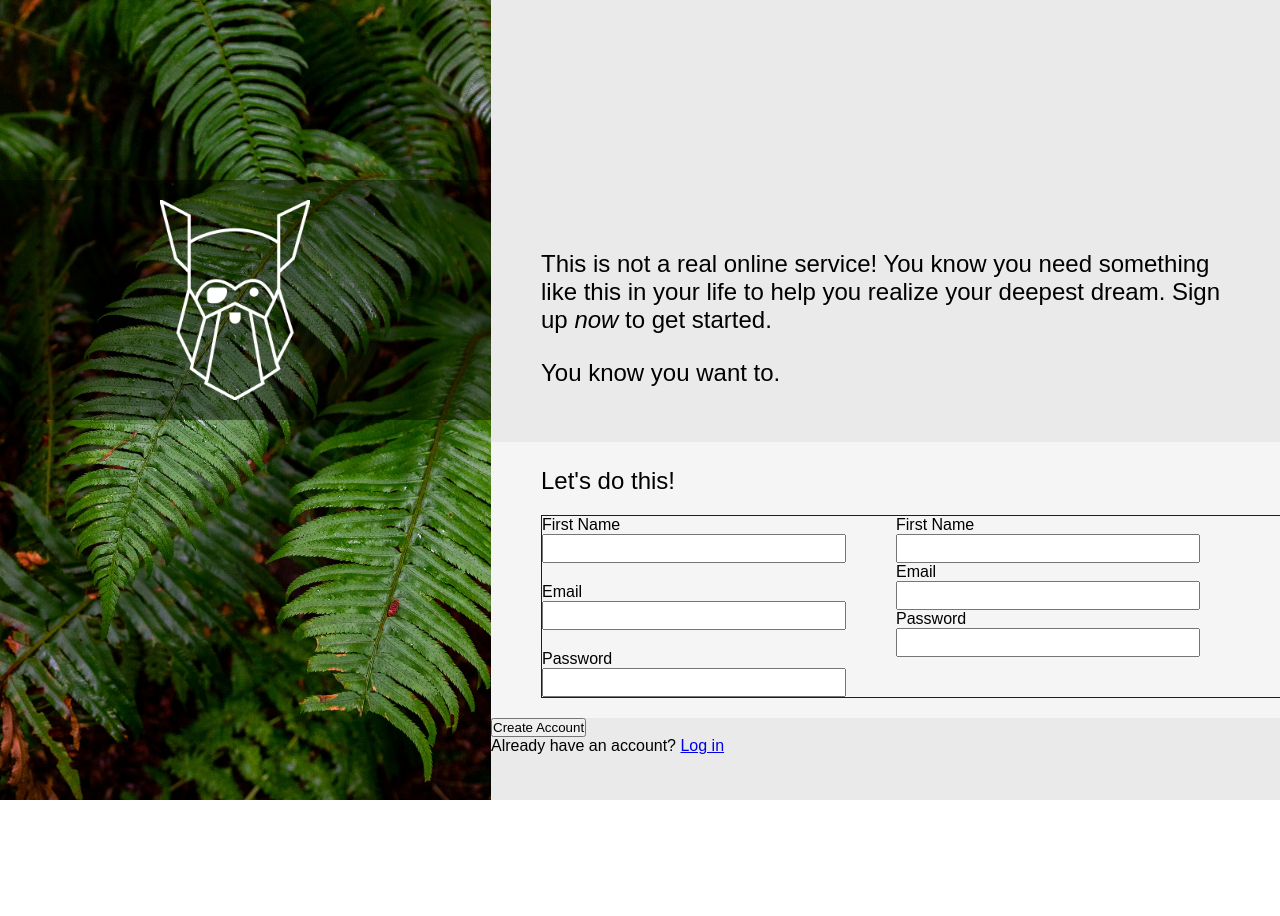
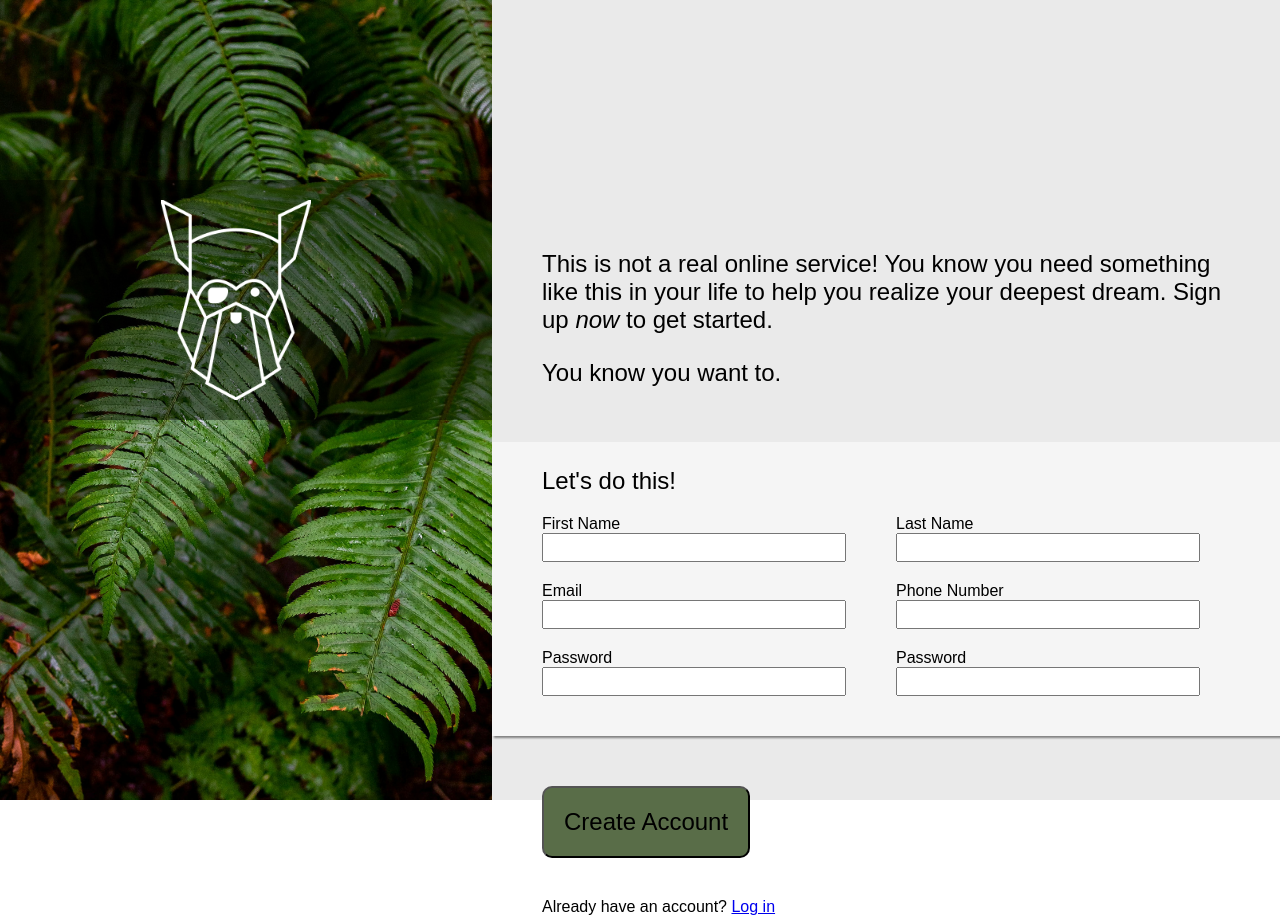
Before and after one commit to ForkFiesta/sign-up-form, a plain HTML site: page index.html in a window 1280 px wide. Shown: the top 916 px of the page. Before the commit the page ends 800 px from the top, so only its background shows below. Drawn offline with Linux system fonts and the light colour scheme.

Commit message:
Complete styling for page

```diff
--- a/index.html
+++ b/index.html
@@ -58,33 +58,35 @@
                     </div>
                     <div class="right-form">
                         <div class="last-name">
-                            <p>First Name</p>
+                            <p>Last Name</p>
                             <label for="lastname">
                             </label>
-                            <input class="field" type="text" id="firstname" name="firstname" required>
+                            <input class="field" type="text" id="lastname" name="lastname" required>
                         </div>
                         <div class="email">
-                            <p>Email</p>
-                            <label for="email">
+                            <p>Phone Number</p>
+                            <label for="phonenumber">
                             </label>
-                            <input class="field" type="email" id="email" name="email" required>
+                            <input class="field" type="phonenumber" id="phonenumber" name="phonenumber" required>
                         </div>
-                        <div class="password">
+                        <div class="confirm_password">
                             <p>Password</p>
                             <label for="password">
                             </label>
-                            <input class="field" type="password" id="password" name="password" required>
+                            <input class="field" type="password" id="confirm_password" name="confirm_password" required>
                         </div>
 
                     </div>
 
                 </form>
             </div>
-            <div class="button-container">
-                <button id="create-account">Create Account</button>
-            </div>
-            <div id="log-in">
-                <p>Already have an account? <a href="#">Log in</a></p>
+            <div class="final-container">
+                <div class="button-container">
+                    <button id="create-account">Create Account</button>
+                </div>
+                <div id="log-in">
+                    <p>Already have an account? <a href="#">Log in</a></p>
+                </div>
             </div>
         </div>
 
--- a/style.css
+++ b/style.css
@@ -83,18 +83,19 @@ body{
 .form-container {
     background-color: whitesmoke;
     width: 100%;
-    padding: 25px 100px 20px 50px;
+    padding: 25px 100px 40px 50px;
+    box-shadow: 0 4px 2px -2px gray;
 }
 
 .form-container form{
     display: flex;
     flex-direction: row;
-    border: 1px solid blue;
     gap: 50px;
+
 }
 
 
-.left-form {
+.left-form, .right-form {
     display: flex;
     flex-direction: column;
     gap: 20px;
@@ -107,10 +108,7 @@ body{
     align-items: baseline;
 }
 
-.right-form {
-    display: flex;
-    flex-direction: column;
-}
+
 
 #legend{
     font-size: 1.5rem;
@@ -121,3 +119,27 @@ body{
     width: 300px;
     height:25px;
 }
+
+
+.final-container{
+    display: flex;
+    flex-direction: column;
+    justify-content: baseline;
+    gap: 40px;
+    padding-left: 50px;
+    padding-top: 50px;
+
+}
+
+
+.button-container button {
+    font-size: 1.5rem;
+    padding: 20px;
+    background-color: #596D48;
+    border-radius: 10px;
+}
+
+
+input.password:invalid, input.confirm_password:invalid{
+    outline:2px solid red;
+}
```
